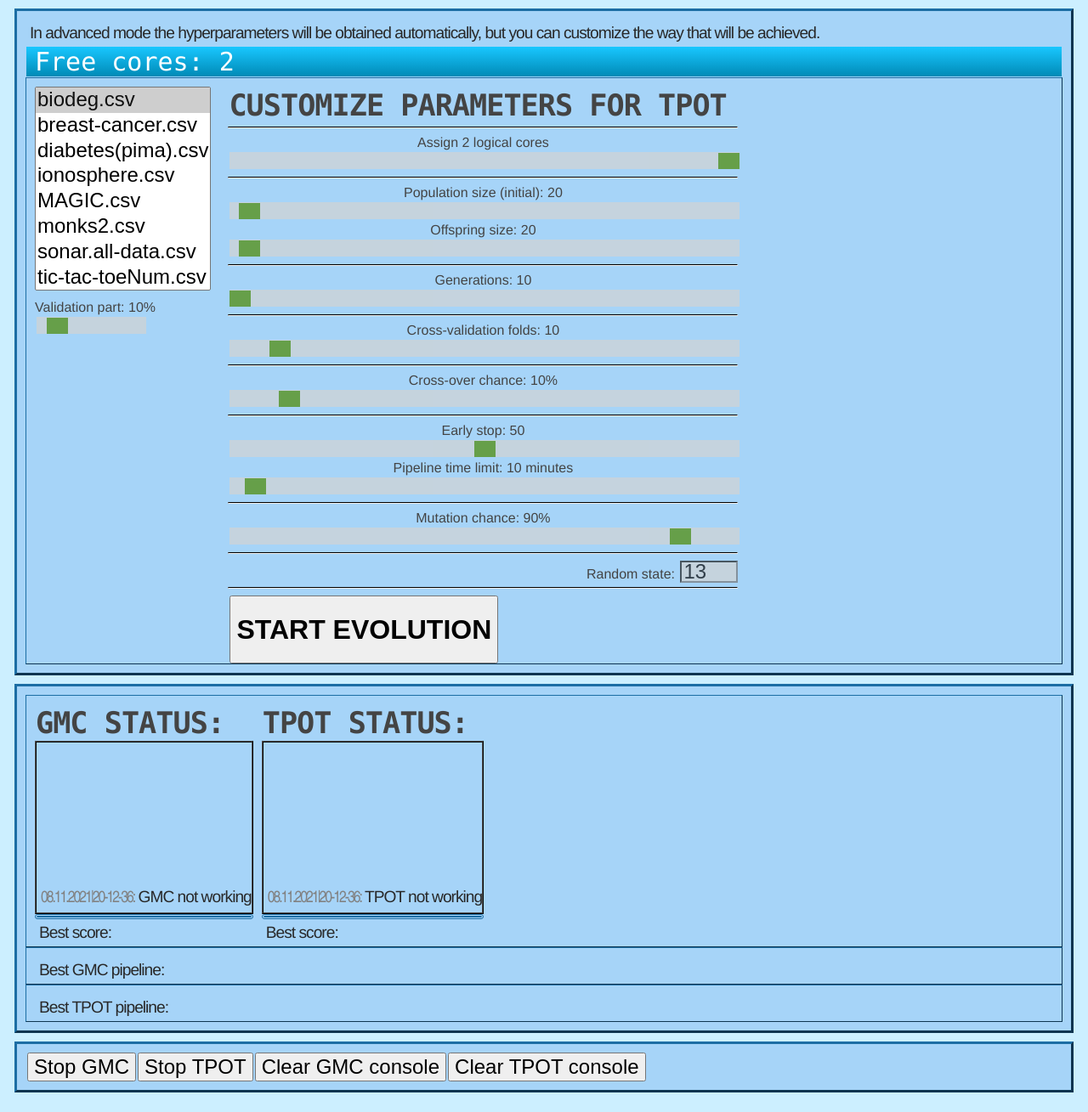
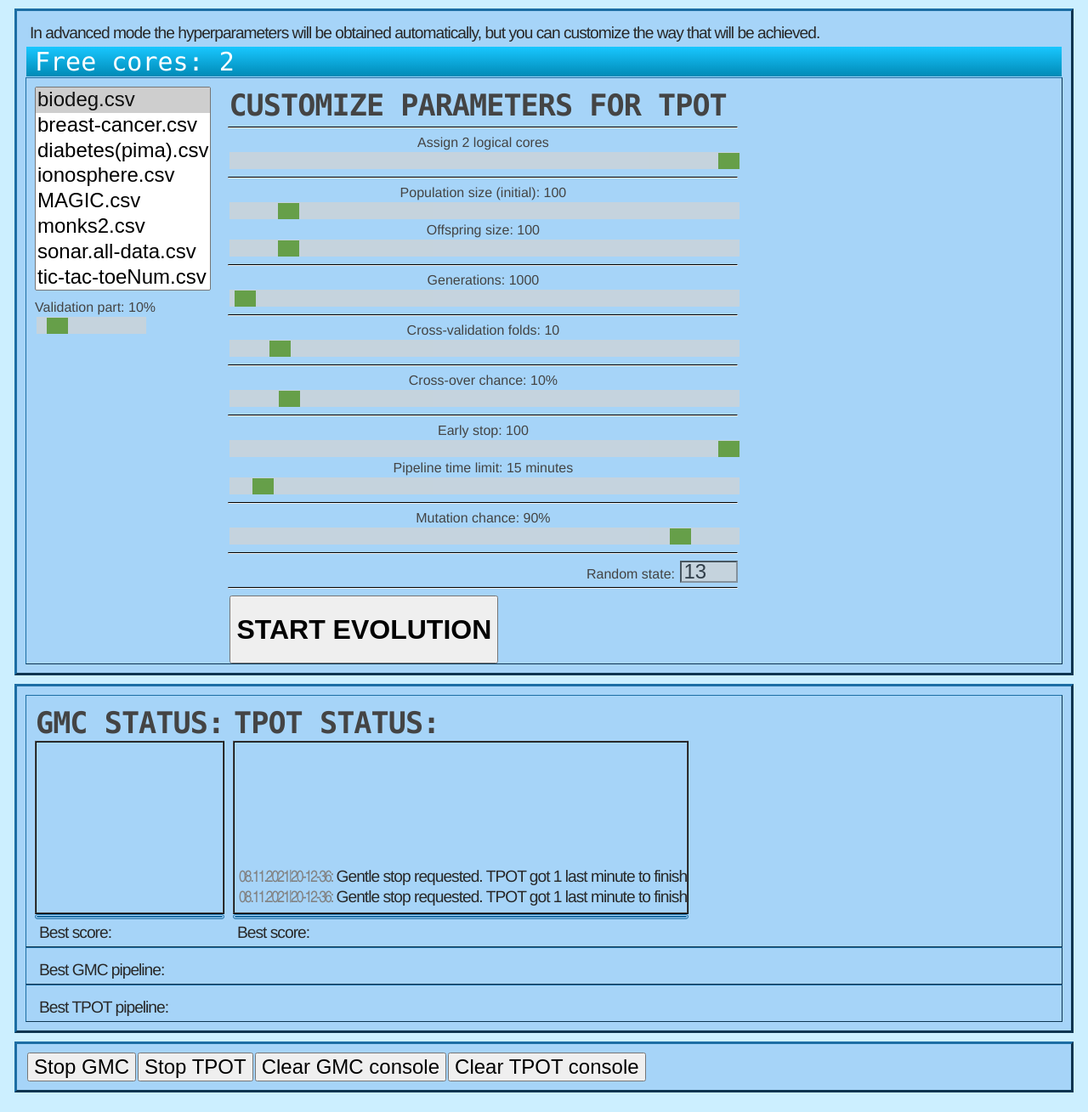
Before and after one commit to ticklish-caiman/genetically_modified_classifiers, a Flask app: page /tpot in a window 1280 px wide. Shown: the part 63-1372 px from the top of the page at 85% size. Run offline with Flask 2, Linux system fonts and the light colour scheme; some libraries are stand-ins or nearby versions.

Commit message:
last config memory added
App now remembers last chosen parameters for GMC and TPOT

```diff
--- a/app.py
+++ b/app.py
@@ -57,7 +57,30 @@
         else:
             selected_grid = gmc_interface.grids[0]
 
-        state = {'dataset': selected_dataset, 'grid': selected_grid}
+        selected_pop_size = global_control.last_selections_gmc['pop_size']
+        selected_gen_size = global_control.last_selections_gmc['gen_size']
+        selected_elitism = global_control.last_selections_gmc['elitism']
+        selected_cv = global_control.last_selections_gmc['cv']
+        selected_early_stop = global_control.last_selections_gmc['early_stop']
+        selected_cross_chance = global_control.last_selections_gmc['cross_chance']
+        selected_cross_method = global_control.last_selections_gmc['cross_method']
+        selected_random_state = global_control.last_selections_gmc['random_state']
+        selected_selection_method = global_control.last_selections_gmc['selection_method']
+        selected_mutation = global_control.last_selections_gmc['mutation']
+        selected_mutation_power = global_control.last_selections_gmc['mutation_power']
+        selected_pipe_time = global_control.last_selections_gmc['pipe_time']
+        selected_validation_part = global_control.last_selections_gmc['validation_part']
+
+        preselection = global_control.last_selections_gmc['preselection']
+        fresh_genes = global_control.last_selections_gmc['fresh_genes']
+
+        state = {'dataset': selected_dataset, 'validation_size': selected_validation_part,
+                 'pop_size': selected_pop_size, 'gen_size': selected_gen_size, 'elitism': selected_elitism,
+                 'cv': selected_cv, 'cross_chance': selected_cross_chance, 'cross_method': selected_cross_method,
+                 'selection_method': selected_selection_method, 'early_stop': selected_early_stop,
+                 'pipe_time': selected_pipe_time, 'mutation': selected_mutation,
+                 'mutation_power': selected_mutation_power, 'random_state': selected_random_state,
+                 'grid': selected_grid, 'preselection': preselection, 'fresh_genes': fresh_genes}
         return render_template('gmc.html', datasets=gmc_interface.datasets, grids=gmc_interface.grids,
                                free_threads=global_control.machine_info['free_threads'], state=state)
 
@@ -68,7 +91,22 @@
         else:
             selected_dataset = gmc_interface.datasets[0]
 
-        state = {'dataset': selected_dataset}
+        selected_pop_size = global_control.last_selections_tpot['pop_size']
+        selected_offspring_size = global_control.last_selections_tpot['offspring_size']
+        selected_gen_size = global_control.last_selections_tpot['gen_size']
+        selected_cv = global_control.last_selections_tpot['cv']
+        selected_early_stop = global_control.last_selections_tpot['early_stop']
+        selected_cross_chance = global_control.last_selections_tpot['cross_chance']
+        selected_random_state = global_control.last_selections_tpot['random_state']
+        selected_mutation = global_control.last_selections_tpot['mutation']
+        selected_pipe_time = global_control.last_selections_tpot['pipe_time']
+        selected_validation_part = global_control.last_selections_tpot['validation_part']
+
+        state = {'dataset': selected_dataset, 'validation_size': selected_validation_part,
+                 'pop_size': selected_pop_size, 'offspring_size': selected_offspring_size,
+                 'gen_size': selected_gen_size,
+                 'cv': selected_cv, 'cross_chance': selected_cross_chance, 'early_stop': selected_early_stop,
+                 'pipe_time': selected_pipe_time, 'mutation': selected_mutation, 'random_state': selected_random_state}
         return render_template('tpot.html', datasets=gmc_interface.datasets,
                                free_threads=global_control.machine_info['free_threads'], state=state)
 
@@ -176,6 +214,21 @@
             mutation_power = int(request.form['mutation_power'])
             pipeline_time_limit = int(request.form['pipe_time']) * 60
             grid = request.form['grids']
+
+            global_control.last_selections_gmc['pop_size'] = pop_size
+            global_control.last_selections_gmc['gen_size'] = generations
+            global_control.last_selections_gmc['elitism'] = elitism
+            global_control.last_selections_gmc['cv'] = cv
+            global_control.last_selections_gmc['early_stop'] = early_stop
+            global_control.last_selections_gmc['cross_chance'] = cross_chance
+            global_control.last_selections_gmc['cross_method'] = cross_method
+            global_control.last_selections_gmc['random_state'] = random_state
+            global_control.last_selections_gmc['selection_method'] = selection_type
+            global_control.last_selections_gmc['mutation'] = mutation
+            global_control.last_selections_gmc['mutation_power'] = mutation_power
+            global_control.last_selections_gmc['pipe_time'] = request.form['pipe_time']
+            global_control.last_selections_gmc['validation_part'] = validation_size
+
             try:
                 preselection = request.form["preselection"]
             except KeyError:
@@ -184,6 +237,10 @@
                 fresh_blood = request.form["fresh_blood"]
             except KeyError:
                 fresh_blood = False
+
+            global_control.last_selections_gmc['preselection'] = preselection
+            global_control.last_selections_gmc['fresh_genes'] = fresh_blood
+
             if n_jobs == 0:
                 global_control.status['status'] += '<br/><date>' + datetime.now().strftime(
                     "%d.%m.%Y|%H-%M-%S") + ':</date> Zero cores = zero work'
@@ -213,6 +270,17 @@
             random_state = int(request.form['random_state'])
             mutation = int(request.form['mutation'])
             pipeline_time_limit = int(request.form['pipe_time']) * 60
+
+            global_control.last_selections_tpot['pop_size'] = pop_size
+            global_control.last_selections_tpot['offspring_size'] = offspring_size
+            global_control.last_selections_tpot['gen_size'] = generations
+            global_control.last_selections_tpot['cv'] = cv
+            global_control.last_selections_tpot['early_stop'] = early_stop
+            global_control.last_selections_tpot['cross_chance'] = cross_chance
+            global_control.last_selections_tpot['random_state'] = random_state
+            global_control.last_selections_tpot['mutation'] = mutation
+            global_control.last_selections_tpot['pipe_time'] = request.form['pipe_time']
+            global_control.last_selections_tpot['validation_part'] = validation_size
 
             if n_jobs == 0:
                 global_control.tpot_status['status'] += '<br/><date>' + datetime.now().strftime(
--- a/templates/tpot.html
+++ b/templates/tpot.html
@@ -18,7 +18,7 @@
                     </select>
                     <div>Validation part: <span id="validation_size"></span>%</div>
                     <input type="range" name="validation_size" style="width: auto"
-                           min="0" max="90" value="10"
+                           min="0" max="90" value="{{ state['validation_size'] }}"
                            class="slider" id="validation_size_tpot"
                            title="What percentage of dataset will be subtracted for validation test (that part won't be used in evolution process)">
                 </div>
@@ -35,45 +35,45 @@
                     <hr>
                     <div class="slider_text">Population size (initial): <span id="pop_size"></span></div>
                     <input type="range" name="pop_size"
-                           min="2" max="1000" value="20"
+                           min="2" max="1000" value="{{ state['pop_size'] }}"
                            class="slider" id="pop_size_tpot">
                     <div class="slider_text">Offspring size: <span id="offspring_size"></span></div>
                     <input type="range" name="offspring_size"
-                           min="2" max="1000" value="20"
+                           min="2" max="1000" value="{{ state['offspring_size'] }}"
                            class="slider" id="offspring_tpot">
                     <hr>
                     <div class="slider_text"> Generations: <span id="gen_size"></span></div>
                     <input type="range" name="gen_size"
-                           min="2" max="100000" value="10"
+                           min="2" max="100000" value="{{ state['gen_size'] }}"
                            class="slider" id="gen_size_tpot">
                     <hr>
                     <div class="slider_text">Cross-validation folds: <span id="cv"></span></div>
                     <input type="range" name="cv"
-                           min="2" max="101" value="10"
+                           min="2" max="101" value="{{ state['cv'] }}"
                            class="slider" id="cv_tpot"
                            title='If LeaveOneOut is chosen maximum number of folds will be used (test_size - 1)'>
                     <hr>
 
                     <div class="slider_text">Cross-over chance: <span id="cross_chance"></span>%</div>
                     <input type="range" name="cross_chance"
-                           min="0" max="100" value="10"
+                           min="0" max="100" value="{{ state['cross_chance'] }}"
                            class="slider" id="cross_chance_tpot"
                            title='How likely it is for each evolving individual to be a product of cross-over.'>
                     <hr>
                     <div class="slider_text">Early stop: <span id="early_stop"></span></div>
                     <input type="range" name="early_stop"
-                           min="0" max="100" value="50"
+                           min="0" max="100" value="{{ state['early_stop'] }}"
                            class="slider" id="early_stop_tpot"
                            title='After how many generations without improvement stop. Choose 0 to turn off.'>
                     <div class="slider_text">Pipeline time limit: <span id="pipe_time"></span> minutes</div>
                     <input type="range" name="pipe_time"
-                           min="1" max="300" value="10"
+                           min="1" max="300" value="{{ state['pipe_time'] }}"
                            class="slider" id="pipe_time_tpot"
                            title='Global time limit will be determined automatically'>
                     <hr>
                     <div class="slider_text">Mutation chance: <span id="mutation"></span>%</div>
                     <input type="range" name="mutation"
-                           min="0" max="100" value="90"
+                           min="0" max="100" value="{{ state['mutation'] }}"
                            class="slider" id="mutation_tpot"
                            title='How likely it its for individual to mutate. Also determines chances for each parameter to mutate if the individual was selected for mutation'>
                     <hr>
@@ -83,13 +83,14 @@
                                              style="width: 60px"
                                              min="1"
                                              max="100000"
-                                             value="13"
-                                             step="1"
+                                             value={{ state['random_state'] }}
+                                                     step="1"
                                              class="slider"
                                              title='Important for reproducibility.'><br/>
                         <hr>
                     </div>
-                        <input class="evo" style="height: 80px; display: block; align-self: center" type="submit" value="START EVOLUTION">
+                    <input class="evo" style="height: 80px; display: block; align-self: center" type="submit"
+                           value="START EVOLUTION">
 
                 </div>
 
```
Also changed, not shown: engine/global_control.py (+38 -2 lines), templates/gmc.html (+15 -15 lines).
